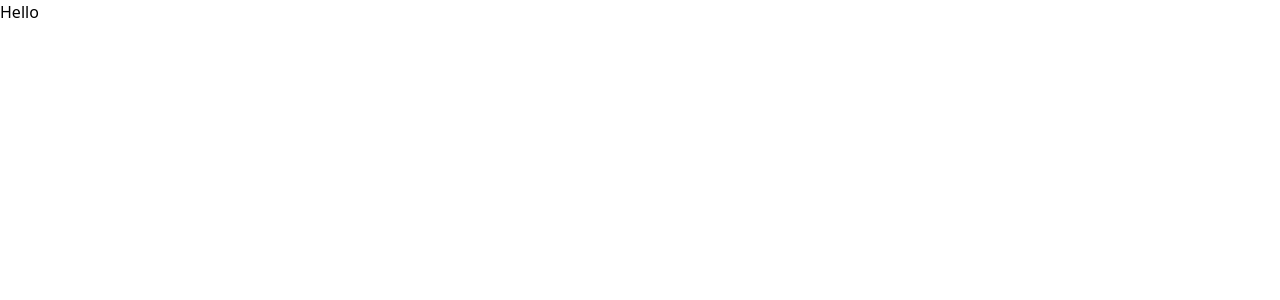
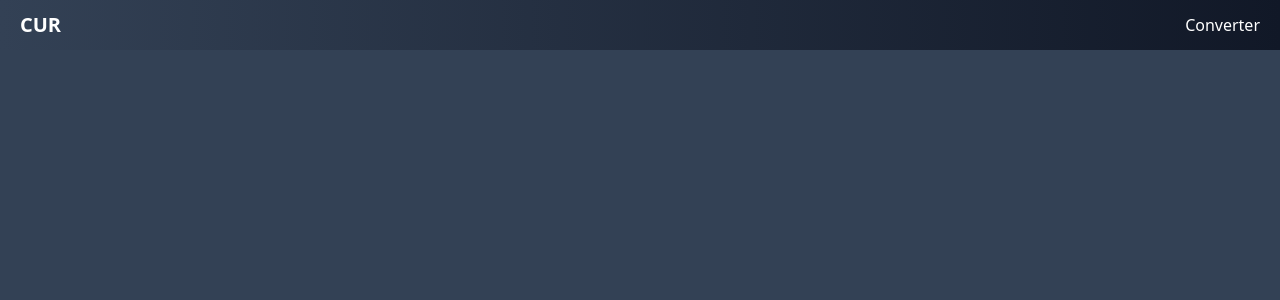
Before and after one commit to DmitriyKanischev/currency-converter, a React (Create React App) app: page / in a window 1280 px wide. Shown: the top 300 px of the page. Built offline with nearby package versions, Linux system fonts and the light colour scheme.

Commit message:
navbar created, addet styles for homepage

```diff
--- a/package.json
+++ b/package.json
@@ -12,6 +12,7 @@
     "@types/react-dom": "^18.2.7",
     "react": "^18.2.0",
     "react-dom": "^18.2.0",
+    "react-router-dom": "^6.14.1",
     "react-scripts": "5.0.1",
     "typescript": "^4.9.5",
     "web-vitals": "^2.1.4"
--- a/src/App.tsx
+++ b/src/App.tsx
@@ -1,9 +1,15 @@
 import React from 'react';
+import { Routes, Route } from 'react-router-dom';
+import Home from './components/Home';
+import ConvertPage from './components/ConvertPage';
 
 function App() {
   return (
     <>
-      Hello
+      <Routes>
+        <Route path='/' element={<Home/>}/>
+        <Route path='/converter' element={<ConvertPage/>}/>
+      </Routes>
     </>
   );
 }
--- /dev/null
+++ b/src/components/ConvertPage.tsx
@@ -0,0 +1,10 @@
+
+const ConvertPage = () => {
+    return (
+        <>
+            Converter
+        </>
+     );
+}
+
+export default ConvertPage;
--- /dev/null
+++ b/src/components/Home.tsx
@@ -0,0 +1,14 @@
+import NavBar from "./NavBar";
+
+const Home = () => {
+    return (
+        <>
+        <NavBar/>
+        <div className="bg-slate-700 flex min-h-screen m-0">
+
+        </div>
+        </>
+     );
+}
+
+export default Home;
--- /dev/null
+++ b/src/components/NavBar.tsx
@@ -0,0 +1,18 @@
+import { Link } from "react-router-dom"
+
+const NavBar = () => {
+    return (
+        <>
+            <nav className="h-[50px] flex justify-between items-center px-5 text-white bg-gradient-to-r from-slate-700 to-gray-900">
+                <span className="font-bold text-xl">
+                    <Link to="/">CUR</Link>
+                </span>
+                <span>
+                    <Link to="/converter" className="hover:text-cyan-100">Converter</Link>
+                </span>
+            </nav>
+        </>
+     );
+}
+
+export default NavBar;
--- a/src/index.tsx
+++ b/src/index.tsx
@@ -2,12 +2,13 @@ import React from 'react';
 import ReactDOM from 'react-dom/client';
 import './index.css';
 import App from './App';
+import { BrowserRouter } from 'react-router-dom';
 
 const root = ReactDOM.createRoot(
   document.getElementById('root') as HTMLElement
 );
 root.render(
-  <React.StrictMode>
+  <BrowserRouter>
     <App />
-  </React.StrictMode>
+  </BrowserRouter>
 );
```
Also changed, not shown: 1 other file (tests, documents, lock files or other folders).
